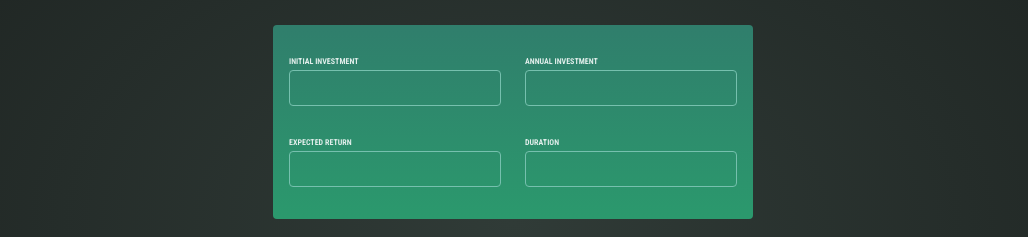
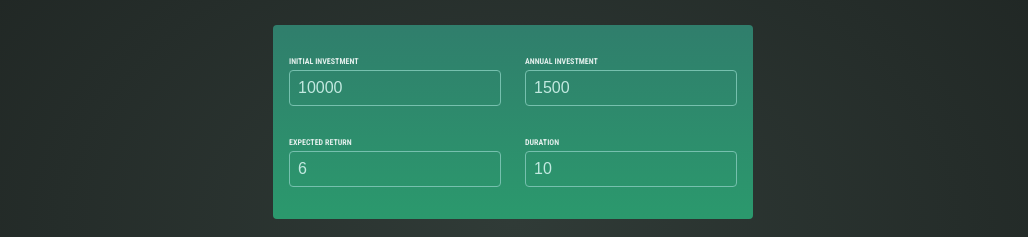
Before and after one commit to yasinserhatpeker/React-Investment-Project, a React (Vite) app: page / in a window 1280 px wide. Shown: the part 201-438 px from the top of the page, without its empty margins (127-1155 px from the left). Built offline with nearby package versions, Linux system fonts and the light colour scheme.

Commit message:
form elements functions are added.

```diff
--- a/src/components/UserInput.jsx
+++ b/src/components/UserInput.jsx
@@ -2,28 +2,53 @@
 import {calculateInvestmentResults,formatter} from '../util/investment.js';
 
 export default function UserInput() {
-const [enterInput,setEnterInput]=useState();
+const [userInput,setUserInput]=useState({
+    initialInvestment:10000,
+    annualInvestment:1500,
+    expectedReturn:6,
+    duration:10,
+
+})
+
+function handleChange(inputIdentifier,newValue) {
+    setUserInput(prevUserInput => {
+       return {
+        ...prevUserInput,
+        [inputIdentifier]:newValue,
+       }
+    })
+}
+
   return (
     <section id='user-input'>
         <div className="input-group">
             <p>
              <label>Initial Investment</label>
-             <input type="number" required />
+             <input type="number"
+             required
+             value={userInput.initialInvestment}
+             onChange={(event)=>handleChange('initialInvestment',event.target.value)} />
             </p>
             <p>
              <label>Annual Investment</label>
-             <input type="number"required />
+             <input type="number"required
+             value={userInput.annualInvestment}
+             onChange={(event)=>handleChange('annualInvestment',event.target.value)}/>
 
             </p>
         </div>
         <div className="input-group">
             <p>
              <label>Expected Return</label>
-             <input type="number"required  />
+             <input type="number"required
+             value={userInput.expectedReturn}
+             onChange={(event)=>handleChange('expectedReturn',event.target.value)} />
             </p>
             <p>
              <label>Duration</label>
-             <input type="number" required  />
+             <input type="number" required
+             value={userInput.duration}
+             onChange={(event)=>handleChange('duration',event.target.value)} />
             </p>
         </div>
     </section>
```
